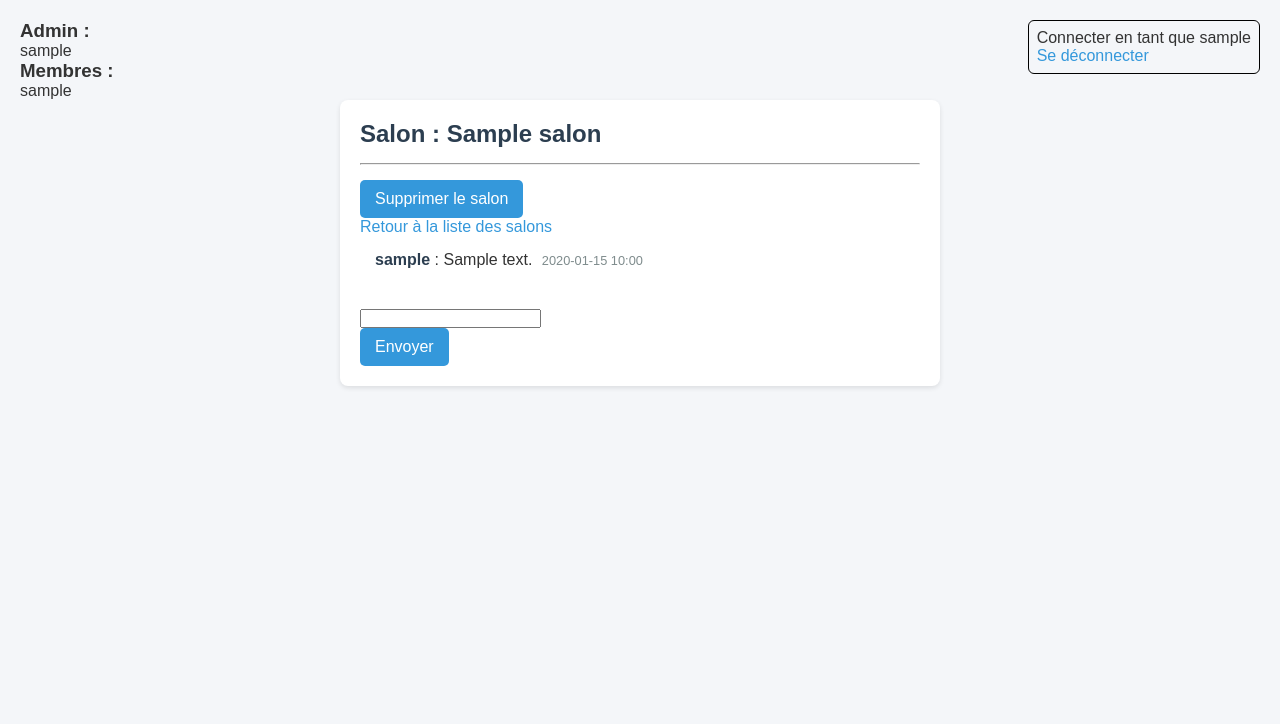
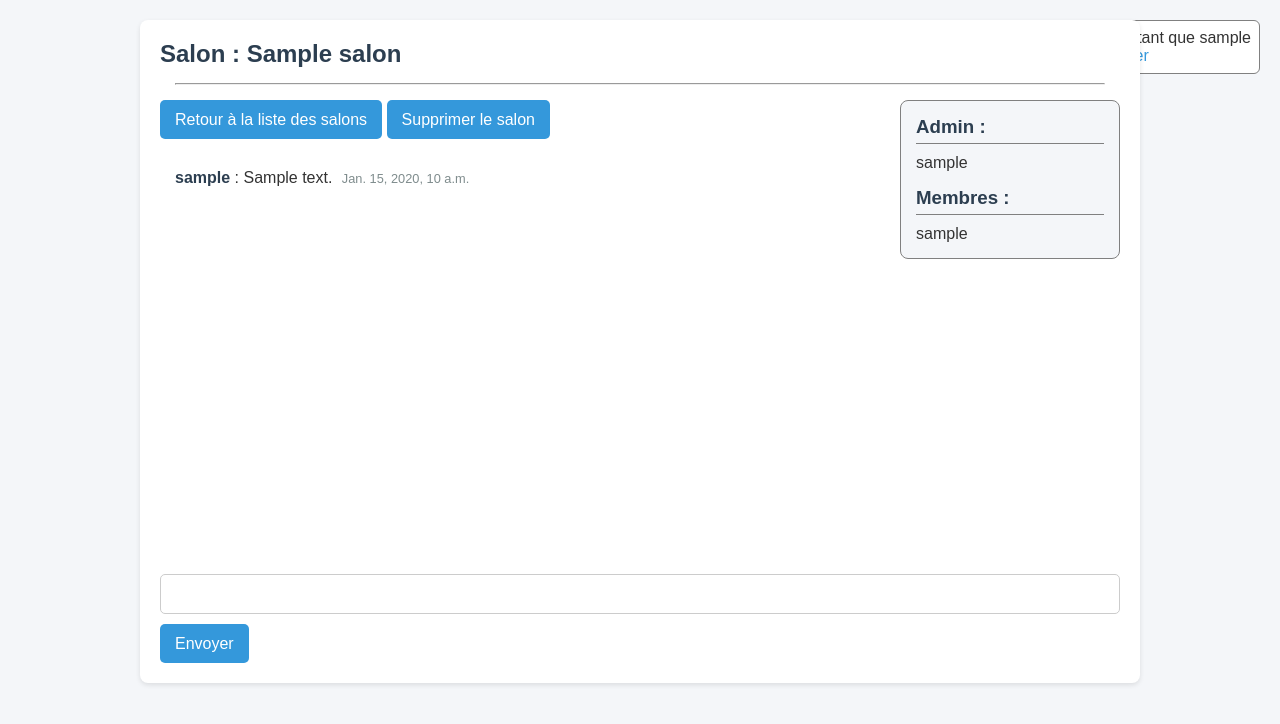
Before and after one commit to guillaume4ssig/Projet-Chat, a Django app: page /salons/1/ in a window 1280 px wide. Shown: the top 724 px of the page. Run offline with Django 5.2, Linux system fonts and the light colour scheme; a user stored in the database is signed in; tables that the repository leaves empty hold one stand-in row (values such as "Sample post").

Commit message:
Refonte du CSS

```diff
--- a/chat_messages/templates/messages/message.html
+++ b/chat_messages/templates/messages/message.html
@@ -7,31 +7,37 @@
     <link href="{% static 'style.css' %}" rel="stylesheet" />
 </head>
 <body>
-<h3>Admin :</h3>
-<p>{{ salon.admin.username }}</p>
-
-<h3>Membres :</h3>
-{% for person in salon.members.all %}
-    <p>{{ person.username }}</p>
-{% endfor %}
-
-
-    <div id="logout">
-        <p> Connecter en tant que {{ user.username }} </p>
-        <a href="{% url 'login' %}">Se déconnecter</a>
-    </div>
+<div id="logout">
+    <p> Connecter en tant que {{ user.username }} </p>
+    <a href="{% url 'login' %}">Se déconnecter</a>
+</div>
 <div class="container mt-5">
     <h2>Salon : {{ salon.name }}</h2>
     <hr>
+    <div id="membre_chat">
+        <div id="parti_admin">
+            <h3>Admin :</h3>
+            <p>{{ salon.admin.username }}</p>
+        </div>
+
+        <h3>Membres :</h3>
+        {% for person in salon.members.all %}
+            <p>{{ person.username }}</p>
+        {% endfor %}
+    </div>
+
+<div class="bouton_salon">
+    <a href="{% url 'salon_list' %}" class="button">Retour à la liste des salons</a>
+
     {% if salon.admin == user %}
     <form method="POST" action="{% url 'delete_salon' salon.id %}">
         {% csrf_token %}
-        <button type="submit" style="font-size: 1em;">Supprimer le salon</button>
+        <button type="submit" class="button">Supprimer le salon</button>
     </form>
     {% endif %}
+</div>
 
-    <a href="{% url 'salon_list' %}">Retour à la liste des salons</a>
-    <div class="chat-box" id="chat-box" data-salon-id="{{ salon.id }}">
+    <div class="chat_box" id="chat_box" data-salon-id="{{ salon.id }}">
         <script src="{% static 'main.js' %}"></script>
         {% for msg in msgs%}
             <p>
@@ -44,7 +50,7 @@
         {% csrf_token %}
         {{ form.media }}
         {{ form.as_p }}
-        <button type="submit" style="font-size: 1em;">Envoyer</button>
+        <button type="submit" class="button">Envoyer</button>
     </form>
 </div>
 </body>
--- a/chat_messages/templates/salons/create_salon.html
+++ b/chat_messages/templates/salons/create_salon.html
@@ -13,10 +13,12 @@
     </div>
 <div class="container mt-5">
     <h2>Créer un salon</h2>
+    <a href="{% url 'salon_list' %}" class="button">Retour à la liste des salons</a>
+    <hr>
     <form method="POST">
         {% csrf_token %}
         <input type="text" name="name" placeholder="Nom du salon" required class="form-input">
-        <button type="submit" style="font-size: 1em;">Créer</button>
+        <button type="submit" style="font-size: 1em;" class="button">Créer</button>
     </form>
 </div>
 </body>
--- a/chat_messages/templates/salons/salon_list.html
+++ b/chat_messages/templates/salons/salon_list.html
@@ -14,7 +14,7 @@
 
     <div class="container mt-5">
         <h2>Liste des salons</h2>
-        <a href="{% url 'create_salon' %}">Créer un salon</a>
+        <a href="{% url 'create_salon' %}" class="button">Créer un salon</a>
 
         <ul>
             {% for salon in salons %}
--- a/static/style.css
+++ b/static/style.css
@@ -1,36 +1,28 @@
-/* Reset simple */
-* {
+/*Reset*/
+*{
     margin: 0;
     padding: 0;
     box-sizing: border-box;
     font-family: Arial, sans-serif;
 }
 
-/* Style général */
+/*Style général*/
 body {
     background: #f4f6f9;
     color: #333;
     padding: 20px;
 }
 
-/* Titres */
-h1, h2 {
+/*Titre*/
+h1, h2, h3 {
     margin-bottom: 15px;
     color: #2c3e50;
 }
 
-/* Liens */
-a {
-    color: #3498db;
-    text-decoration: none;
-}
-a:hover {
-    text-decoration: underline;
-}
-
-/* Conteneur central */
+/*Conteneur central*/
 .container {
-    max-width: 600px;
+    position: relative;
+    max-width: 1000px;
     margin: auto;
     background: white;
     padding: 20px;
@@ -38,8 +30,36 @@
     box-shadow: 0 2px 5px rgba(0,0,0,0.1);
 }
 
-/* Formulaire */
-.form-input {
+/*Liens*/
+a{
+    color: #3498db;
+    text-decoration: none;
+}
+
+a:hover{
+    text-decoration: underline;
+}
+
+/*Bouton*/
+button.button, a.button {
+    font-size: 1em;
+    line-height: 1.2;
+    padding: 10px 15px;
+    background: #3498db;
+    color: white;
+    border-radius: 5px;
+    border: none;
+    cursor: pointer;
+    text-align: center;
+    text-decoration: none;
+}
+
+button.button:hover, a.button:hover {
+    background: #2980b9;
+}
+
+/*Champs formulaire*/
+.form-input, input[type="text"], input[type="password"],input[type="email"]{
     width: 100%;
     padding: 10px;
     margin-top: 5px;
@@ -49,46 +69,33 @@
     font-size: 1em;
 }
 
-/* Messages d’erreur Django */
-.errorlist {
-    margin: 3px 0 8px 0;
-    padding: 5px;
-    color: red;
-    font-size: 0.85em;
+/*Liste salon*/
+ul{
     list-style: none;
+    margin-top: 20px;
+    text-align: center;
 }
 
-/* Boutons */
-button {
-    background: #3498db;
-    color: white;
-    padding: 10px 15px;
-    border: none;
-    border-radius: 5px;
-    cursor: pointer;
+ul li{
+    display: inline-block;
+    width: 280px;
+    padding: 15px;
+    margin: 10px;
+    background: white;
+    border-radius: 8px;
+    box-shadow: 0 2px 5px rgba(0,0,0,0.1);
+    vertical-align: top;
+    transition: transform 0.2s ease;
 }
 
-button:hover {
-    background: #2980b9;
+ul li:hover{
+    transform: translateY(-4px);
 }
 
-/* Liste des salons */
-ul {
-    list-style: none;
-    margin-top: 15px;
-}
-
-ul li {
+/*Chat box*/
+.chat_box{
     background: white;
-    margin-bottom: 10px;
-    padding: 10px;
-    border-radius: 5px;
-    box-shadow: 0 1px 3px rgba(0,0,0,0.1);
-}
-
-/* Messages du chat */
-.chat-box {
-    background: white;
+    height :700px;
     padding: 15px;
     border-radius: 8px;
     max-height: 400px;
@@ -96,33 +103,64 @@
     margin-bottom: 15px;
 }
 
-.chat-box p {
+.chat_box p{
     margin-bottom: 10px;
 }
 
-.chat-box strong {
+.chat_box strong{
     color: #2c3e50;
 }
 
-.chat-box small {
+.chat_box small{
     color: #7f8c8d;
     font-size: 0.8em;
     margin-left: 5px;
 }
 
-/* Barre séparation */
-hr {
+/*Séparateur*/
+hr{
+    margin: 15px;
+}
+
+/*Déconnexion*/
+#logout{
+    position: absolute;
+    top: 20px;
+    right: 20px;
+    padding: 8px;
+    border: 1px solid grey;
+    border-radius: 6px;
+    background: white;
+}
+
+/* Membres chat */
+#membre_chat{
+    float: right;
+    width: 220px;
+    max-height: 400px;
+    padding: 15px;
+    background: #f4f6f9;
+    border-radius: 8px;
+    border: 1px solid grey;
+    overflow-y: auto;
+}
+
+#membre_chat h3{
+    margin-bottom: 10px;
+    border-bottom: 1px solid grey;
+    padding-bottom: 5px;
+}
+
+#parti_admin{
+    margin-bottom: 15px;
+}
+
+/*Bouton salon*/
+.bouton_salon{
     margin: 15px 0;
 }
 
-
-/* Pour se deconnecter*/
-#logout {
-    position: absolute;
-    top: 20px;
-    right: 20px;
-
-    padding: 8px;
-    border: 1px solid black;
-    border-radius: 6px;
+.bouton_salon a, .bouton_salon form{
+    display: inline-block;
+    vertical-align: middle;
 }
```
Also changed, not shown: chat_messages/migrations/0001_initial.py, chat_messages/migrations/0002_salon_members.py (deleted).
